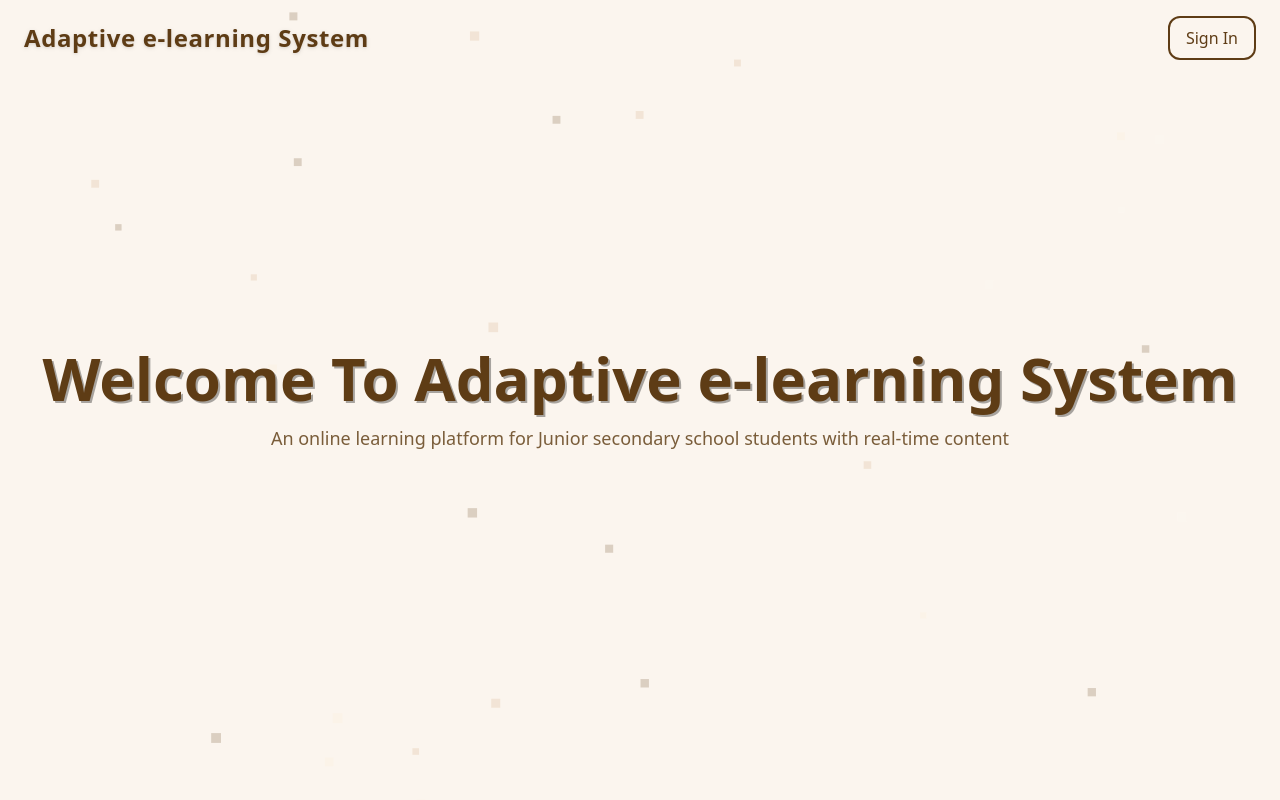
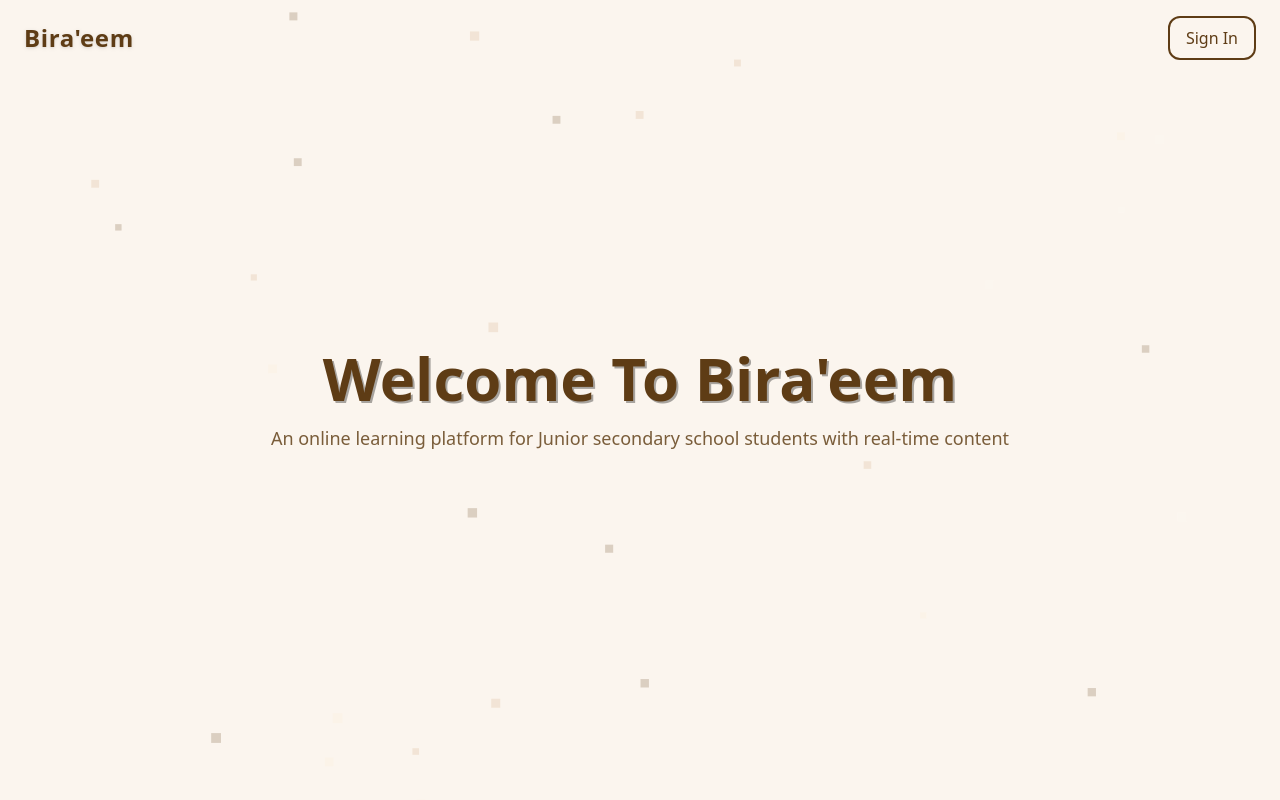
Before and after one commit to Mudath-thir-HM/bira-im, a Next.js app: page / in a window 1280 px wide. Shown: the top 800 px of the page. Built offline with nearby package versions, Linux system fonts and the light colour scheme; no server answers.

Commit message:
Update landing page title and welcome message to "Bira'eem"

```diff
--- a/src/app/landingPage/page.tsx
+++ b/src/app/landingPage/page.tsx
@@ -121,7 +121,7 @@ const LandingPage = () => {
         }`}
       >
         <h1 className="text-2xl tracking-wide font-black text-dark-brownium drop-shadow">
-          Adaptive e-learning System
+          Bira'eem
         </h1>
         <Link href="/auth">
           <button className="border-2 border-gradient-to-br from-medium-brownium to-light-brownium text-dark-brownium px-4 py-2 rounded-xl hover:bg-gradient-to-br hover:from-medium-brownium hover:to-light-brownium hover:text-white transition-all cursor-pointer">
@@ -139,7 +139,7 @@ const LandingPage = () => {
           transition-all duration-700 ease-out transform
           ${show ? "opacity-100 translate-y-0" : "opacity-0 translate-y-10"}`}
           >
-            Welcome To Adaptive e-learning System
+            Welcome To Bira'eem
           </h2>
 
           {/* Subtext */}
```
